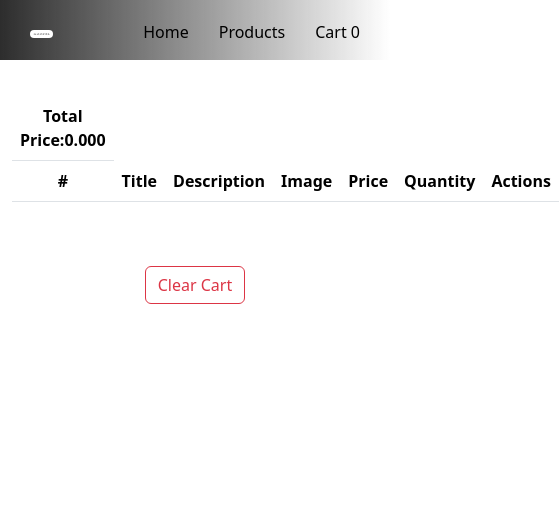
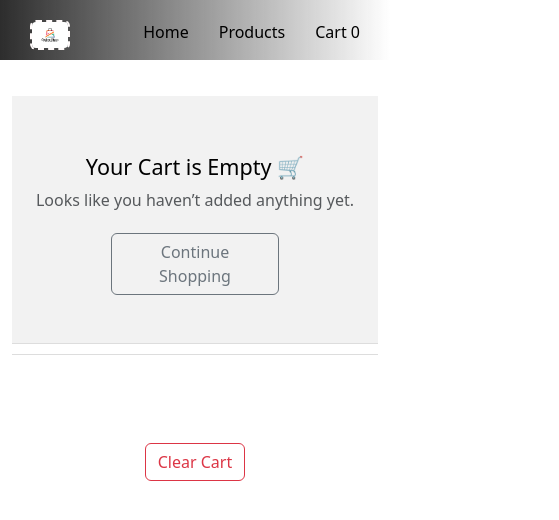
Before and after one commit to Anasalbrnsese/cart-page-with-react-redux, a React (Create React App) app: page /cart in a window 390 px wide. Shown: the top 520 px of the page, 559 px wide, since content can reach past the window. Built offline with nearby package versions, Linux system fonts and the light colour scheme.

Commit message:
Refactor code structure for improved readability and maintainability

```diff
--- a/src/Componensts/Cart.js
+++ b/src/Componensts/Cart.js
@@ -5,6 +5,7 @@ import { useDispatch, useSelector } from "react-redux";
 import '../style/cart.css'
 import { Card } from "react-bootstrap";
 import { addToCart, clearAll, minesFromCart, deleteFromCart } from "../rtk/slices/cart-slice";
+import { Link } from "react-router-dom";
 
 function Cart() {
     const productsCart = useSelector(state => state.cart);
@@ -13,10 +14,11 @@ function Cart() {
         acc += product.price * product.quantity;
         return acc
     }, 0)
+
     return (
         <Container className="py-5">
             <div className="py-5">
-                <Table striped>
+                <Table striped className="cart-table"  >
                     <thead>
                         <tr>
                             <th>Total Price:{totalPrice.toFixed(3)}</th>
@@ -32,26 +34,26 @@ function Cart() {
                         </tr>
                     </thead>
                     <tbody>
-                        {productsCart.map((pc) => {
+                        {productsCart.length >= 1 ? (productsCart.map((pc) => {
 
                             return (
                                 <tr key={pc.id}>
-                                    <td>Id:{pc.id}</td>
-                                    <td>
+                                    <td data-label="Id">{pc.id}</td>
+                                    <td data-label="Title">
                                         <Card.Title className="product-title">
                                             {pc.title}
                                         </Card.Title>
                                     </td>
-                                    <td>
+                                    <td data-label="Descriptoin">
                                         <Card.Text className="cart-description">{pc.description}</Card.Text>
                                     </td>
-                                    <td>
+                                    <td data-label="Image">
                                         <img className="cart-image" src={pc.image} alt="none"></img>
                                     </td>
-                                    <td>{pc.price}</td>
-                                    <td>
-                                        <InputGroup style={{ maxWidth: "260px", width: "120px" }}>
-                                            <Button
+                                    <td data-label="Price">{pc.price}</td>
+                                    <td data-label="Quantity">
+                                        <InputGroup style={{ maxWidth: "260px", width: "120px" }} className="inputGroup">
+                                            <Button className="btn"
                                                 variant="outline-danger"
                                                 onClick={() => dispatch(minesFromCart(pc))}
                                             >
@@ -62,7 +64,7 @@ function Cart() {
                                                 readOnly
                                                 className="text-center"
                                             />
-                                            <Button
+                                            <Button className="btn"
                                                 variant="outline-success"
                                                 onClick={() => dispatch(addToCart(pc))}
                                             >
@@ -70,13 +72,28 @@ function Cart() {
                                             </Button>
                                         </InputGroup>
                                     </td>
-                                    <td>
+                                    <td data-label="Actions">
                                         <Button variant={"danger"} onClick={() => { dispatch(deleteFromCart(pc)) }}>
                                             Delete
                                         </Button></td>
                                 </tr>
                             )
-                        })}
+                        }
+                        )) : productsCart.length === 0 && (
+                            <tr>
+                                <td colSpan="7" className="text-center py-5">
+                                    <div>
+                                        <h4>Your Cart is Empty 🛒</h4>
+                                        <p className="text-muted">Looks like you haven’t added anything yet.</p>
+                                        <Link to={"/products"}>
+                                            <Button variant="outline-secondary"  >
+                                                Continue Shopping
+                                            </Button>
+                                        </Link>
+                                    </div>
+                                </td>
+                            </tr>
+                        )}
                     </tbody>
                 </Table>
             </div>
--- a/src/Componensts/Navbar.js
+++ b/src/Componensts/Navbar.js
@@ -1,7 +1,7 @@
 import React from "react";
 import '../style/Navbar.css';
 import { Link } from "react-router-dom";
-import Logo from '../images/logo.jpg';
+import Logo from '../images/products-logo.jpg';
 import { useSelector } from "react-redux";
 
 
--- a/src/Componensts/Products.js
+++ b/src/Componensts/Products.js
@@ -15,7 +15,13 @@ function Products() {
 
 
     useEffect(() => {
-        dispatch(fetchProducts());
+        const controller = new AbortController();
+        dispatch(fetchProducts(controller.signal));
+
+        return () => {
+            //cleanUp
+            controller.abort();
+        }
     }, [dispatch]);
 
     // useEffect is used for toast because JSX re-renders on state changes, causing duplicate messages
--- a/src/style/Navbar.css
+++ b/src/style/Navbar.css
@@ -34,11 +34,17 @@ header ul {
 }
 
 .logo-image {
-    width: 6vw;
-    height: 2vw;
-    -o-border-radius: 30px;
-    -webkit-border-radius: 30px;
-    -moz-border-radius: 30px;
-    -ms-border-radius: 30px;
-    border-radius: 30px;
+    height: 30px;
+    width: 40px;
+    display: flex;
+    align-items: center;
+    justify-content: center;
+    overflow: hidden;
+    border: 2px dashed snow;
+    -o-border-radius: 6px;
+    -webkit-border-radius: 6px;
+    -moz-border-radius: 6px;
+    -ms-border-radius: 6px;
+    border-radius: 6px;
+
 }
--- a/src/style/cart.css
+++ b/src/style/cart.css
@@ -1,12 +1,13 @@
-.cart-description{
+.cart-description {
     font-size: 0.9rem;
     color: #666;
     height: 100px;
-    overflow:scroll;
-    overflow-x:hidden ;
+    overflow: scroll;
+    overflow-x: hidden;
     text-overflow: ellipsis;
 }
-.cart-image{
+
+.cart-image {
     height: 140px;
     max-width: 200px;
 
@@ -18,7 +19,82 @@
     font-weight: 600;
     color: #222;
     height: fit-content;
-    overflow:scroll;
-    overflow-x:hidden ;
+    overflow: scroll;
+    overflow-x: hidden;
     text-overflow: ellipsis;
 }
+
+/* Default: desktop/tablet */
+.cart-table img.cart-image {
+    width: 80px;
+    height: auto;
+}
+
+/* Mobile: stack cells vertically */
+@media (max-width: 768px) {
+    .cart-table thead {
+        display: none;
+        /* hide table headers */
+    }
+
+    .cart-table tbody,
+    .cart-table tr,
+    .cart-table td {
+        display: block;
+        width: 100%;
+    }
+
+    .cart-table tr {
+        margin-bottom: 1.5rem;
+        border-bottom: 1px solid #ddd;
+        padding-bottom: 10px;
+    }
+
+    .cart-table td {
+        text-align: center;
+        padding-left: 50%;
+        position: relative;
+    }
+
+    .cart-table td::before {
+        content: attr(data-label);
+        position: relative;
+        font-weight: bold;
+        display: flex;
+        padding-bottom: 10px;
+        justify-content: center;
+    }
+
+    .cart-table img.cart-image {
+        width: 100%;
+        max-width: 150px;
+        height: auto;
+    }
+
+    .cart-table td input.form-control {
+        max-width: 100%;
+    }
+
+    .cart-table td button {
+        width: 48%;
+        margin-top: 5px;
+    }
+
+    .inputGroup{
+        display: flex;
+        justify-content: center;
+        max-width: 100%;
+        justify-self: center;
+    }
+    td[data-label="Quantity"]{
+        display: flex;
+        flex-direction: column;
+        align-items: center;
+    }
+
+    .inputGroup .btn{
+        flex:1;
+        margin:0 2px
+    }
+
+}
```
Also changed, not shown: src/images/logo.jpg (deleted), src/images/products-logo.jpg (added).
